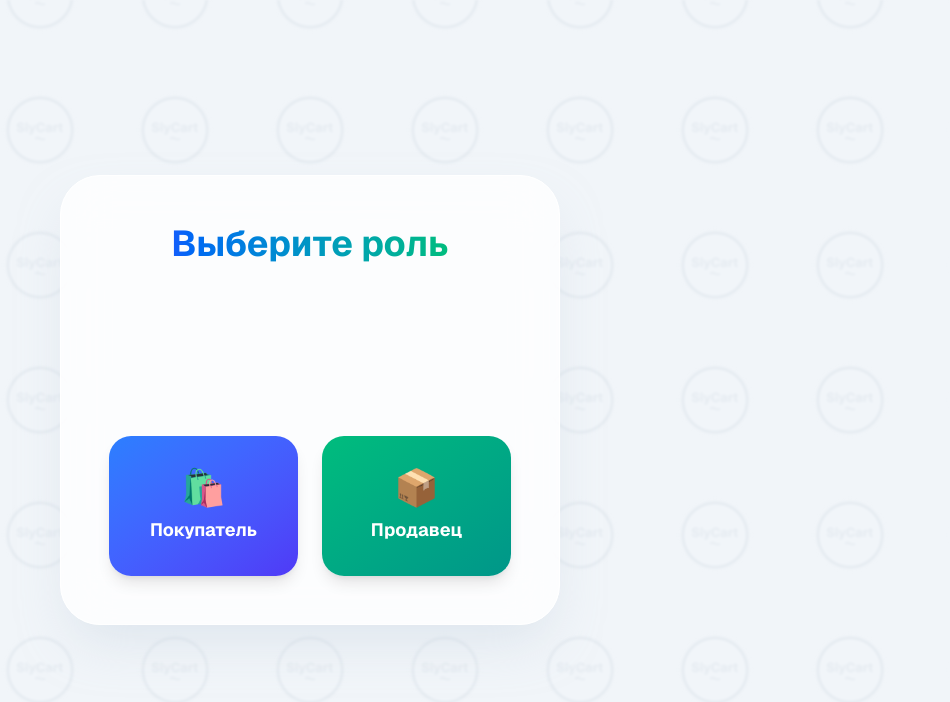
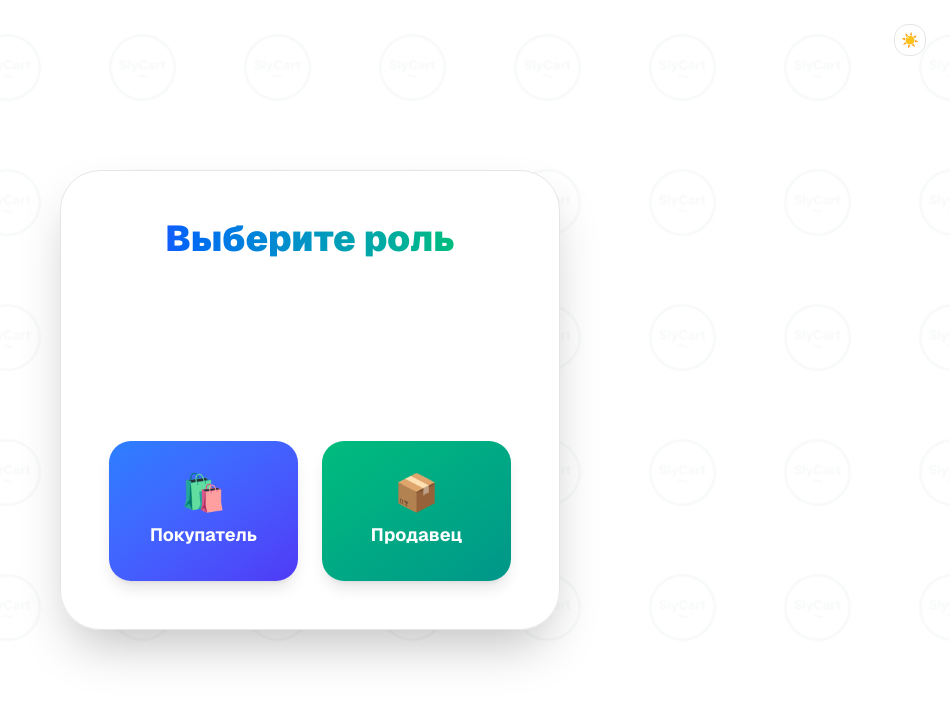
Before and after one commit to MAPATC/SlyCart-Saas-project, a Next.js app in the folder saas-nextjs-frontend/: page / in a window 1280 px wide. Shown: the top 702 px of the page, without its empty margins (330-1280 px from the left). Built offline with nearby package versions, Linux system fonts and the light colour scheme.

Commit message:
feat: reg form, theme switch

```diff
--- a/saas-nextjs-frontend/package.json
+++ b/saas-nextjs-frontend/package.json
@@ -16,6 +16,7 @@
     "lucide-react": "^1.14.0",
     "motion": "^12.38.0",
     "next": "16.2.4",
+    "next-themes": "^0.4.6",
     "radix-ui": "^1.4.3",
     "react": "19.2.4",
     "react-dom": "19.2.4",
--- a/saas-nextjs-frontend/src/app/layout.tsx
+++ b/saas-nextjs-frontend/src/app/layout.tsx
@@ -1,6 +1,9 @@
 import type { Metadata } from "next";
 import { Geist, Geist_Mono } from "next/font/google";
 import "./globals.css";
+import { ThemeProvider } from "./providers/ThemeProvider";
+import QueryProvider from "./providers/QueryProvider";
+
 
 const geistSans = Geist({
   variable: "--font-geist-sans", // Верни нормальное имя
@@ -19,17 +22,17 @@ export const metadata: Metadata = {
   description: "Generated by create next app",
 };
 
-export default function RootLayout({
-  children,
-}: Readonly<{
-  children: React.ReactNode;
-}>) {
+export default function RootLayout({ children }: { children: React.ReactNode }) {
   return (
-    <html lang="ru" className="h-full">
-      {/* МЫ ПРИМЕНЯЕМ ПЕРЕМЕННЫЕ И САМ КЛАСС FONT-SANS К BODY */}
-      <body className={`${geistSans.variable} ${geistMono.variable} font-sans antialiased min-h-full flex flex-col`}>
-        {children}
+    <html lang="ru" suppressHydrationWarning>
+      <body className={`${geistSans.variable} font-sans antialiased`}>
+        {/* Сначала Темы, потом Данные */}
+        <ThemeProvider attribute="class" defaultTheme="system" enableSystem>
+          <QueryProvider>
+            {children}
+          </QueryProvider>
+        </ThemeProvider>
       </body>
     </html>
-  );
+  )
 }
--- /dev/null
+++ b/saas-nextjs-frontend/src/app/providers/QueryProvider.tsx
@@ -0,0 +1,15 @@
+'use client'
+
+import { QueryClient, QueryClientProvider } from '@tanstack/react-query'
+import { useState } from 'react'
+
+export default function QueryProvider({ children }: { children: React.ReactNode }) {
+    // Создаем QueryClient внутри useState, чтобы он не пересоздавался при рендере
+    const [queryClient] = useState(() => new QueryClient())
+
+    return (
+        <QueryClientProvider client={queryClient}>
+            {children}
+        </QueryClientProvider>
+    )
+}
--- /dev/null
+++ b/saas-nextjs-frontend/src/app/providers/ThemeProvider.tsx
@@ -0,0 +1,8 @@
+"use client"
+
+import * as React from 'react'
+import { ThemeProvider as NextThemesProvider } from "next-themes"
+
+export function ThemeProvider({ children, ...props }: React.ComponentProps<typeof NextThemesProvider>) {
+    return <NextThemesProvider {...props}>{children}</NextThemesProvider>
+}
--- a/saas-nextjs-frontend/src/components/auth/RegisterForm.tsx
+++ b/saas-nextjs-frontend/src/components/auth/RegisterForm.tsx
@@ -1,156 +1,219 @@
 "use client"
 import { PatternFormat } from 'react-number-format';
-import { motion, AnimatePresence } from 'motion/react';
-import { useState } from 'react';
-import axios from 'axios';
+import { motion, AnimatePresence } from 'framer-motion';
+import { useState, useEffect, memo } from 'react';
+import { useTheme } from "next-themes";
+import { Button } from "@/components/ui/button";
 
+// --- ТИПИЗАЦИЯ ---
 type Role = 'customer' | 'owner' | null;
-type Confirmed = true | false;
 
-function Register() {
-    const [role, setRole] = useState<Role>(null);
-    const [isConfirmed, setIsConfirmed] = useState<Confirmed>(false);
-    const [phone, setPhone] = useState('');
+interface RoleButtonProps {
+    label: string;
+    emoji: string;
+    color: string;
+    onClick: () => void;
+}
 
-    const sendLog = async (action: string) => {
-        console.log(`[LOG]: User performed action: ${action}`);
+interface ActionButtonProps {
+    label: string;
+    onClick?: () => void;
+    disabled?: boolean;
+    variant?: 'primary' | 'secondary' | 'success' | 'ghost';
+    className?: string;
+}
+
+const springTransition = {
+    type: "spring",
+    stiffness: 400,
+    damping: 25 // Чуть увеличил демпфирование для стабильности
+} as const;
+
+// --- КОМПОНЕНТЫ ---
+
+const RoleButton = memo(({ label, emoji, color, onClick }: RoleButtonProps) => (
+    <motion.button
+        onClick={onClick}
+        style={{ willChange: "transform", backfaceVisibility: "hidden" }}
+        // Убрал transition-all из классов
+        className={`flex-1 rounded-3xl py-8 text-white font-bold text-lg cursor-pointer shadow-lg bg-linear-to-br ${color}`}
+        whileHover={{ scale: 1.05, y: -4 }}
+        whileTap={{ scale: 0.96 }}
+        transition={springTransition}
+    >
+        <span className="flex flex-col items-center gap-2 pointer-events-none">
+            <span className="text-4xl" role="img" aria-label={label}>{emoji}</span>
+            {label}
+        </span>
+    </motion.button>
+));
+RoleButton.displayName = 'RoleButton';
+
+const ActionButton = memo(({ label, onClick, disabled, variant = 'primary', className = '' }: ActionButtonProps) => {
+    const getVariantStyles = () => {
+        if (disabled) return 'bg-secondary text-muted-foreground cursor-not-allowed';
+        switch (variant) {
+            case 'success': return 'bg-linear-to-r from-emerald-500 to-teal-600 text-white shadow-md';
+            case 'secondary': return 'bg-secondary text-secondary-foreground';
+            case 'ghost': return 'bg-transparent text-muted-foreground/60 hover:text-foreground shadow-none';
+            default: return 'bg-blue-600 text-white shadow-md shadow-blue-500/20';
+        }
     };
 
     return (
-        <div className="relative flex h-screen w-full items-center justify-center bg-slate-100 overflow-hidden">
+        <motion.button
+            style={{ willChange: "transform", backfaceVisibility: "hidden" }}
+            onClick={!disabled ? onClick : undefined}
+            disabled={disabled}
+            whileHover={!disabled ? { scale: 1.02, y: -1 } : {}}
+            whileTap={!disabled ? { scale: 0.98 } : {}}
+            transition={springTransition}
+            // ВАЖНО: Убраны все transition-all и transition-colors
+            className={`w-full py-4 rounded-xl font-bold ${getVariantStyles()} ${className}`}
+        >
+            {label}
+        </motion.button>
+    );
+});
+ActionButton.displayName = 'ActionButton';
+
+export function ModeToggle() {
+    const { theme, setTheme } = useTheme();
+    const [mounted, setMounted] = useState(false);
+    useEffect(() => { setMounted(true) }, []);
+    if (!mounted) return <div className="w-10 h-10" />;
+
+    return (
+        <motion.div whileHover={{ scale: 1.1 }} whileTap={{ scale: 0.9 }}>
+            <Button
+                variant="outline"
+                size="icon"
+                className="rounded-xl border-border bg-card"
+                onClick={() => setTheme(theme === "dark" ? "light" : "dark")}
+            >
+                {theme === "dark" ? "🌙" : "☀️"}
+            </Button>
+        </motion.div>
+    );
+}
+
+// --- ОСНОВНОЙ ЭКРАН ---
+export default function Register() {
+    const [role, setRole] = useState<Role>(null);
+    const [isConfirmed, setIsConfirmed] = useState<boolean>(false);
+    const [phone, setPhone] = useState('');
+    const [telegramId, setTelegramId] = useState('');
+
+    const resetSelection = () => {
+        setRole(null);
+        setIsConfirmed(false);
+    };
+
+    return (
+        <div className="relative flex h-screen w-full items-center justify-center bg-background overflow-hidden">
+
+            <div className="absolute top-6 right-6 z-50">
+                <ModeToggle />
+            </div>
 
             {/* ФОНОВЫЙ ПАТТЕРН */}
-            <div
-                className="fixed inset-0 z-0 pointer-events-none"
-                style={{
-                    backgroundImage: `url('/logo.png')`,
-                    backgroundSize: '135px 135px',
-                    backgroundRepeat: 'repeat',
-                    backgroundPosition: 'center',
-                    opacity: 0.05, // Чуть увеличил для видимости
-                    filter: 'blur(1px)',
-                }}
+            <div className="fixed inset-0 z-0 pointer-events-none opacity-[0.03]"
+                style={{ backgroundImage: `url('/logo.png')`, backgroundSize: '135px 135px', backgroundRepeat: 'repeat' }}
             />
 
-            <div className="relative z-10 w-full flex justify-center">
-                <AnimatePresence mode='wait'>
+            <div className="relative z-10 w-full flex justify-center px-4">
+                <AnimatePresence mode='wait' initial={false}>
 
-                    {/* STEP 1: CHOOSE ROLE */}
+                    {/* STEP 1: CHOICE */}
                     {!role && (
                         <motion.div
-                            key="role-selection"
-                            className="flex h-112.5 w-125 flex-col items-center rounded-[2.5rem] bg-white/80 backdrop-blur-xl p-12 shadow-2xl shadow-slate-300/50 border border-white"
-                            initial={{ opacity: 0, scale: 0.9, y: 20 }}
-                            animate={{ opacity: 1, scale: 1, y: 0 }}
-                            exit={{ opacity: 0, scale: 0.9, y: -20 }}
-                            transition={{ duration: 0.4, ease: "easeOut" }}
+                            key="step-1"
+                            className="flex h-115 w-125 flex-col items-center rounded-[2.5rem] bg-card/80 backdrop-blur-xl p-12 shadow-2xl border border-border"
+                            initial={{ opacity: 0, scale: 0.95 }}
+                            animate={{ opacity: 1, scale: 1 }}
+                            exit={{ opacity: 0, scale: 1.05 }}
+                            transition={{ duration: 0.2 }}
                         >
-                            <motion.h2
-                                className="bg-linear-to-r from-blue-600 to-emerald-500 bg-clip-text text-4xl font-bold text-transparent mb-auto"
-                                initial={{ opacity: 0, y: 10 }}
-                                animate={{ opacity: 1, y: 0 }}
-                                transition={{ delay: 0.2 }}
-                            >
+                            <h2 className="bg-linear-to-r from-blue-600 to-emerald-500 bg-clip-text text-4xl font-black text-transparent mb-auto">
                                 Выберите роль
-                            </motion.h2>
-
+                            </h2>
                             <div className="flex w-full gap-6 mt-auto">
-                                {/* Кнопки вынес бы в отдельный компонент, если их будет больше */}
-                                <RoleButton
-                                    label="Покупатель"
-                                    emoji="🛍️"
-                                    color="from-blue-500 to-indigo-600"
-                                    hoverColor="from-cyan-400 to-blue-500"
-                                    onClick={() => { setRole("customer"); sendLog("selected_customer_role"); }}
-                                />
-                                <RoleButton
-                                    label="Продавец"
-                                    emoji="📦"
-                                    color="from-emerald-500 to-teal-600"
-                                    hoverColor="from-green-400 to-emerald-500"
-                                    onClick={() => { setRole("owner"); sendLog("selected_owner_role"); }}
-                                />
+                                <RoleButton label="Покупатель" emoji="🛍️" color="from-blue-500 to-indigo-600" onClick={() => setRole("customer")} />
+                                <RoleButton label="Продавец" emoji="📦" color="from-emerald-500 to-teal-600" onClick={() => setRole("owner")} />
                             </div>
                         </motion.div>
                     )}
 
-                    {/* STEP 2: CONFIRMATION */}
+                    {/* STEP 2: CONFIRM */}
                     {role && !isConfirmed && (
                         <motion.div
-                            key="confirmation"
-                            className="flex h-112.5 w-125 flex-col items-center justify-center rounded-[2.5rem] bg-white p-12 shadow-2xl text-center border border-slate-100"
-                            initial={{ opacity: 0, x: 50 }}
+                            key="step-2"
+                            className="flex h-115 w-125 flex-col items-center justify-center rounded-[2.5rem] bg-card p-12 shadow-2xl border border-border"
+                            initial={{ opacity: 0, x: 20 }}
                             animate={{ opacity: 1, x: 0 }}
-                            exit={{ opacity: 0, x: -50 }}
-                            transition={{ type: "spring", stiffness: 300, damping: 30 }}
+                            exit={{ opacity: 0, x: -20 }}
+                            transition={springTransition}
                         >
-                            <div className="text-7xl mb-6 drop-shadow-lg">
-                                {role === 'owner' ? '📦' : '🛍️'}
-                            </div>
-                            <h2 className="text-3xl font-black mb-2 text-slate-800">Вы уверены?</h2>
-                            <p className="text-slate-500 mb-10">
-                                Ваш выбор: <span className="font-bold text-slate-700">{role === 'owner' ? 'Продавец' : 'Покупатель'}</span>
+                            <div className="text-7xl mb-6 drop-shadow-xl">{role === 'owner' ? '📦' : '🛍️'}</div>
+                            <h2 className="text-3xl font-black mb-2">Вы уверены?</h2>
+                            <p className="text-muted-foreground mb-10">
+                                Роль: <span className="font-bold text-foreground">{role === 'owner' ? 'Продавец' : 'Покупатель'}</span>
                             </p>
-
                             <div className="flex w-full gap-4">
-                                <button
-                                    onClick={() => setIsConfirmed(true)}
-                                    className="flex-2 py-4 bg-linear-to-r from-emerald-500 to-teal-600 text-white rounded-2xl font-bold shadow-lg hover:brightness-110 transition-all active:scale-95"
-                                >
-                                    Подтвердить
-                                </button>
-                                <button
-                                    onClick={() => setRole(null)}
-                                    className="flex-1 py-4 bg-slate-100 text-slate-600 rounded-2xl font-bold hover:bg-slate-200 transition-all active:scale-95"
-                                >
-                                    Назад
-                                </button>
+                                <div className="flex-2">
+                                    <ActionButton label="Подтвердить" variant="success" onClick={() => setIsConfirmed(true)} />
+                                </div>
+                                <div className="flex-1">
+                                    <ActionButton label="Назад" variant="secondary" onClick={() => setRole(null)} />
+                                </div>
                             </div>
                         </motion.div>
                     )}
 
-                    {/* STEP 3: REGISTRATION */}
+                    {/* STEP 3: FORM */}
                     {isConfirmed && (
                         <motion.div
-                            key="registration-form"
-                            className="flex h-112.5 w-125 flex-col items-center rounded-[2.5rem] bg-white p-12 shadow-2xl border border-slate-100"
-                            initial={{ opacity: 0, scale: 0.9 }}
+                            key="step-3"
+                            className="flex h-115 w-125 flex-col items-center rounded-[2.5rem] bg-card p-10 shadow-2xl border border-border"
+                            initial={{ opacity: 0, scale: 0.95 }}
                             animate={{ opacity: 1, scale: 1 }}
-                            exit={{ opacity: 0, scale: 1.1 }}
+                            exit={{ opacity: 0, scale: 1.05 }}
+                            transition={springTransition}
                         >
-                            <h2 className="text-3xl font-black mb-2 italic">SlyCart</h2>
-                            <p className="text-slate-400 mb-8 text-center">Регистрация для роли {role === 'owner' ? 'продавца' : 'покупателя'}</p>
+                            <h2 className="text-3xl font-black mb-1 italic tracking-tighter">SlyCart</h2>
+                            <p className="text-muted-foreground mb-8 text-sm uppercase tracking-widest font-semibold opacity-70">
+                                {role === 'owner' ? 'Регистрация Продавца' : 'Регистрация Покупателя'}
+                            </p>
 
                             <div className="w-full space-y-4">
                                 <input
                                     type="number"
-                                    placeholder="Телеграм ID"
-                                    className="w-full p-4 bg-slate-50 border border-slate-200 rounded-xl outline-none focus:border-blue-400 focus:ring-4 ring-blue-50/50 transition-all"
+                                    value={telegramId}
+                                    onChange={(e) => setTelegramId(e.target.value)}
+                                    placeholder="Ваш Телеграм ID"
+                                    className="w-full p-4 bg-secondary/50 border border-border rounded-xl outline-none focus:ring-2 ring-blue-500/20"
                                 />
                                 <PatternFormat
                                     format="+7 (###) ###-##-##"
                                     allowEmptyFormatting
                                     mask="_"
                                     value={phone}
-                                    onValueChange={(values) => setPhone(values.value)} // Сохранит только цифры: 79991234567
-                                    className="w-full p-4 bg-slate-50 border border-slate-200 rounded-xl outline-none focus:border-blue-400 focus:ring-4 ring-blue-50/50 transition-all text-slate-700"
-                                    placeholder="Номер телефона"
+                                    onValueChange={(values) => setPhone(values.value)}
+                                    className="w-full p-4 bg-secondary/50 border border-border rounded-xl outline-none focus:ring-2 ring-blue-500/20"
                                 />
-                                <button className="w-full py-4 bg-blue-600 text-white rounded-xl font-bold shadow-lg shadow-blue-200 hover:bg-blue-700 transition-colors">
-                                    Создать аккаунт
-                                </button>
+                                <div className="pt-2">
+                                    <ActionButton label="Завершить регистрацию" />
+                                </div>
                             </div>
 
-                            <div className="m-auto py-6">
-                                <button
-                                    onClick={() => { setRole(null); setIsConfirmed(false); }}
-                                    className="mt-auto bg-slate-100 text-slate-600 rounded-2xl font-bold hover:bg-slate-200 transition-all active:scale-95 p-4"
-                                >
-                                    Отменить
-                                </button>
-
+                            <div className="mt-auto">
+                                <ActionButton
+                                    label="Отменить"
+                                    variant="ghost"
+                                    onClick={resetSelection}
+                                    className="text-[10px] uppercase tracking-[0.2em] py-1 opacity-50 hover:opacity-100 transition-opacity"
+                                />
                             </div>
-
                         </motion.div>
                     )}
                 </AnimatePresence>
@@ -158,28 +221,3 @@ function Register() {
         </div>
     );
 }
-
-// Вспомогательный компонент для кнопок выбора роли
-function RoleButton({ label, emoji, color, onClick }: any) {
-    return (
-        <motion.button
-            onClick={onClick}
-            className={`flex-1 rounded-3xl py-8 text-white font-bold text-lg cursor-pointer shadow-lg bg-linear-to-br ${color}`}
-            whileHover={{
-                scale: 1.05,
-                y: -5,
-                backgroundImage: `linear-gradient(135deg, var(--tw-gradient-from), var(--tw-gradient-to))`
-            }}
-            whileTap={{ scale: 0.95 }}
-        >
-            <span className="flex flex-col items-center gap-2">
-                <span className="text-4xl">{emoji}</span>
-                {label}
-            </span>
-        </motion.button>
-    );
-}
-
-//TODO: 1) Unactive create button, 2) useMutation, 3) Success screen
-
-export default Register;
```
Also changed, not shown: saas-nextjs-frontend/src/app/page.tsx (line endings or trailing spaces), 1 other file (tests, documents, lock files or other folders).
